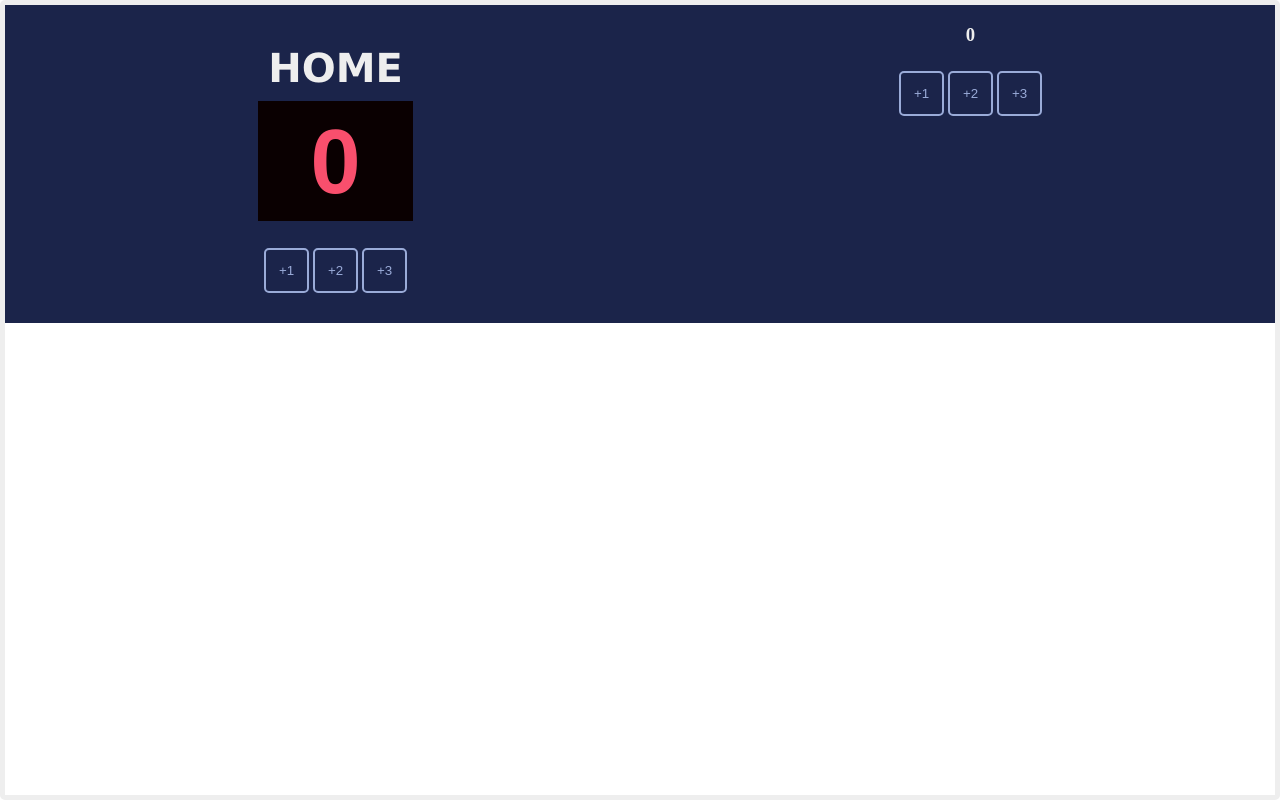
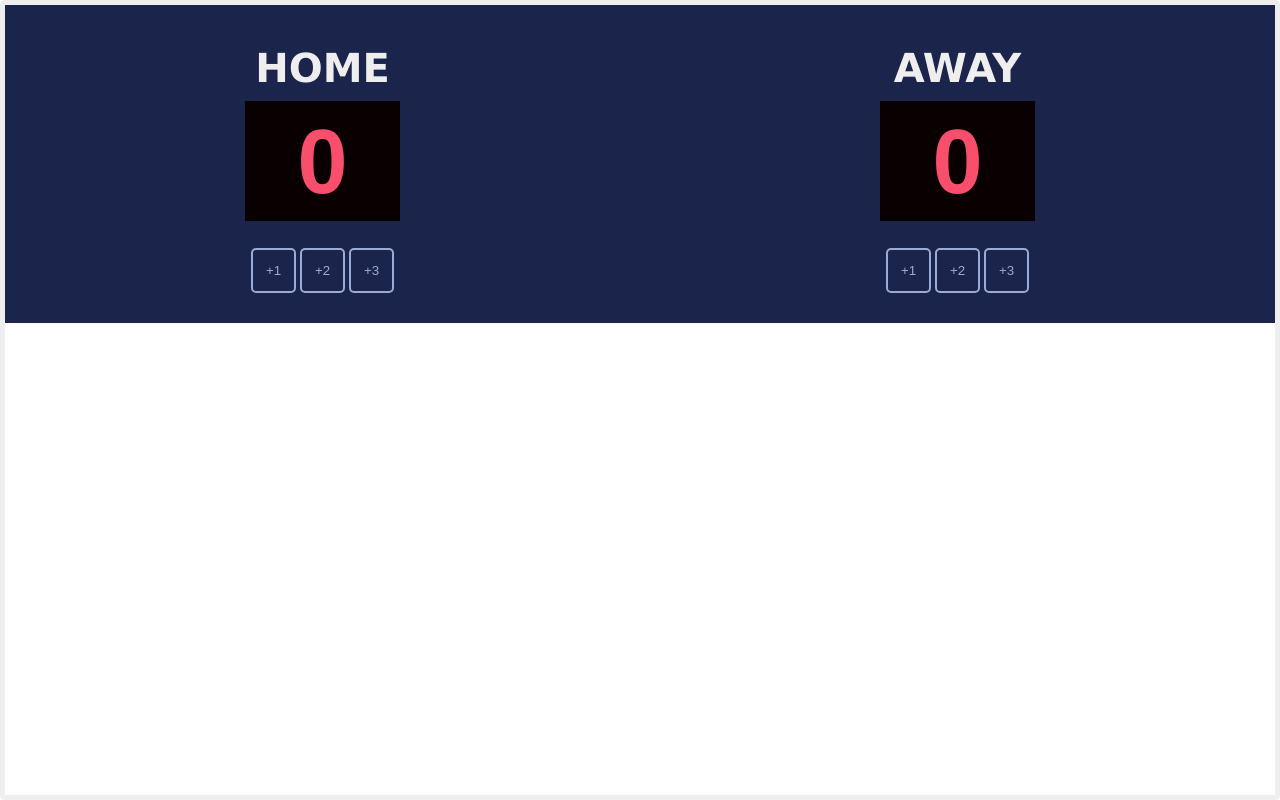
Before and after one commit to Dumebi-develops/basketball-scoreboard, a website built with Vite: page index.html in a window 1280 px wide. Built offline with nearby package versions, Linux system fonts and the light colour scheme; a web font is replaced by a local one.

Commit message:
Updated score header

```diff
--- a/index.html
+++ b/index.html
@@ -15,7 +15,7 @@
                 </div>
             </div>
             <div class="column">
-                <h3 id= "title>AWAY</h3>
+                <h3 id= "title">AWAY</h3>
                 <h2 id="guest-score">0</h2>
                 <div>
                     <button class= "btn" onclick= "guestScoreOne()">+1</button>
```
